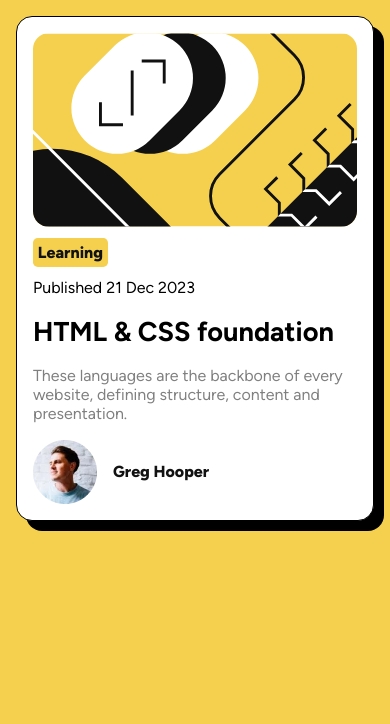
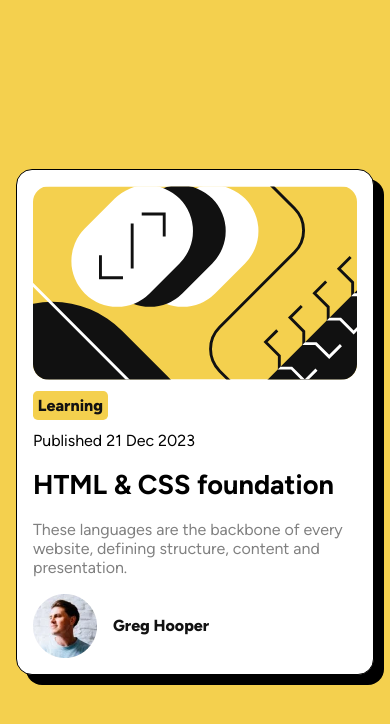
Before and after one commit to srplanta/fem-blog-preview-card, a plain HTML site: page index.html in a window 390 px wide. Drawn offline with Linux system fonts and the light colour scheme.

Commit message:
card centered in the body

```diff
--- a/style.css
+++ b/style.css
@@ -13,8 +13,8 @@
 body {
     padding: 0;
     margin: 0;
-    max-width: 100vw;
-    max-height: 100vh;
+    width: 100vw;
+    height: 100vh;
     background-color: var(--yello-color);
     font-family: Figtree;
     display: flex;
@@ -92,6 +92,9 @@ body {
 @media only screen and (max-width:768px) and (min-width:375px) {
     body {
         min-width: 375px;
+        display: flex;
+        align-items: center;
+        justify-content: space-around;
     }
 
     .card-container {
```
